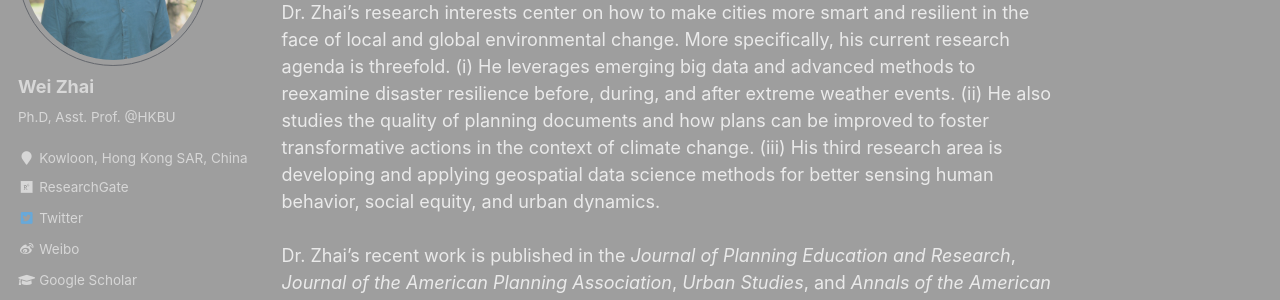
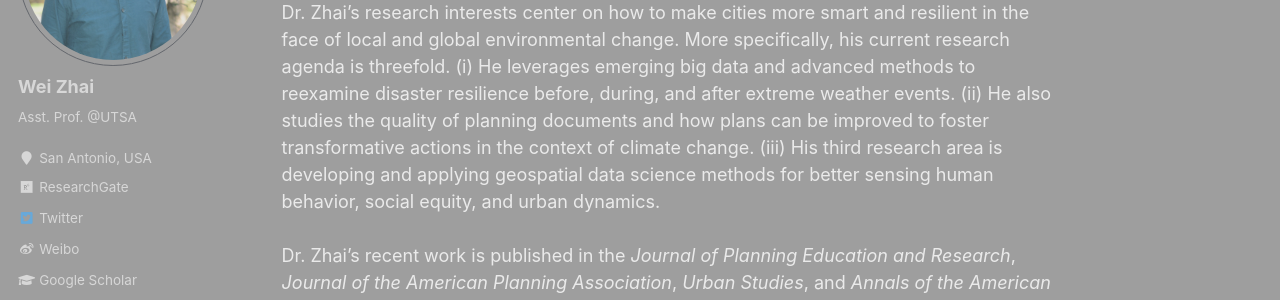
Before and after one commit to skywalkerzhai/weizhai.github.io, a Jekyll site: the page built from _pages/about.md, in a window 1280 px wide. Shown: the part 242-542 px from the top of the page. Built offline with Jekyll 4.4.1, drawn with Linux system fonts in a browser that asks for light colours; some web fonts are replaced.

Commit message:
Update _config.yml

```diff
--- a/_config.yml
+++ b/_config.yml
@@ -82,8 +82,8 @@ analytics:
 author:
   name             : "Wei Zhai"
   avatar           : "weizhai.jpg"
-  bio              : "Ph.D, Asst. Prof. @HKBU"
-  location         : "Kowloon, Hong Kong SAR, China"
+  bio              : "Asst. Prof. @UTSA"
+  location         : "San Antonio, USA"
   employer         :
   googlescholar    : "https://scholar.google.com/citations?hl=en&user=Vz8kG8IAAAAJ&view_op=list_works&sortby=pubdate"
   email            :
```
